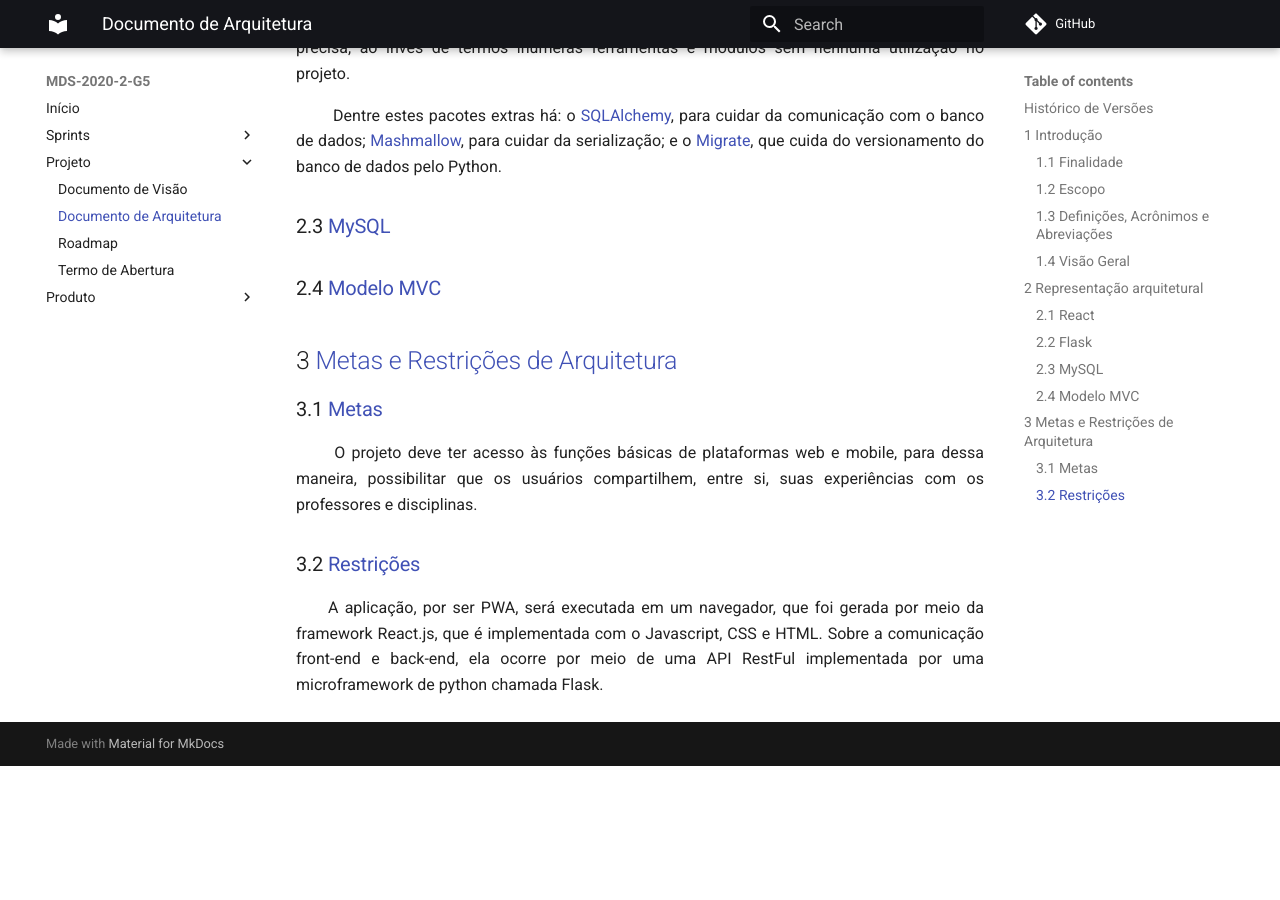
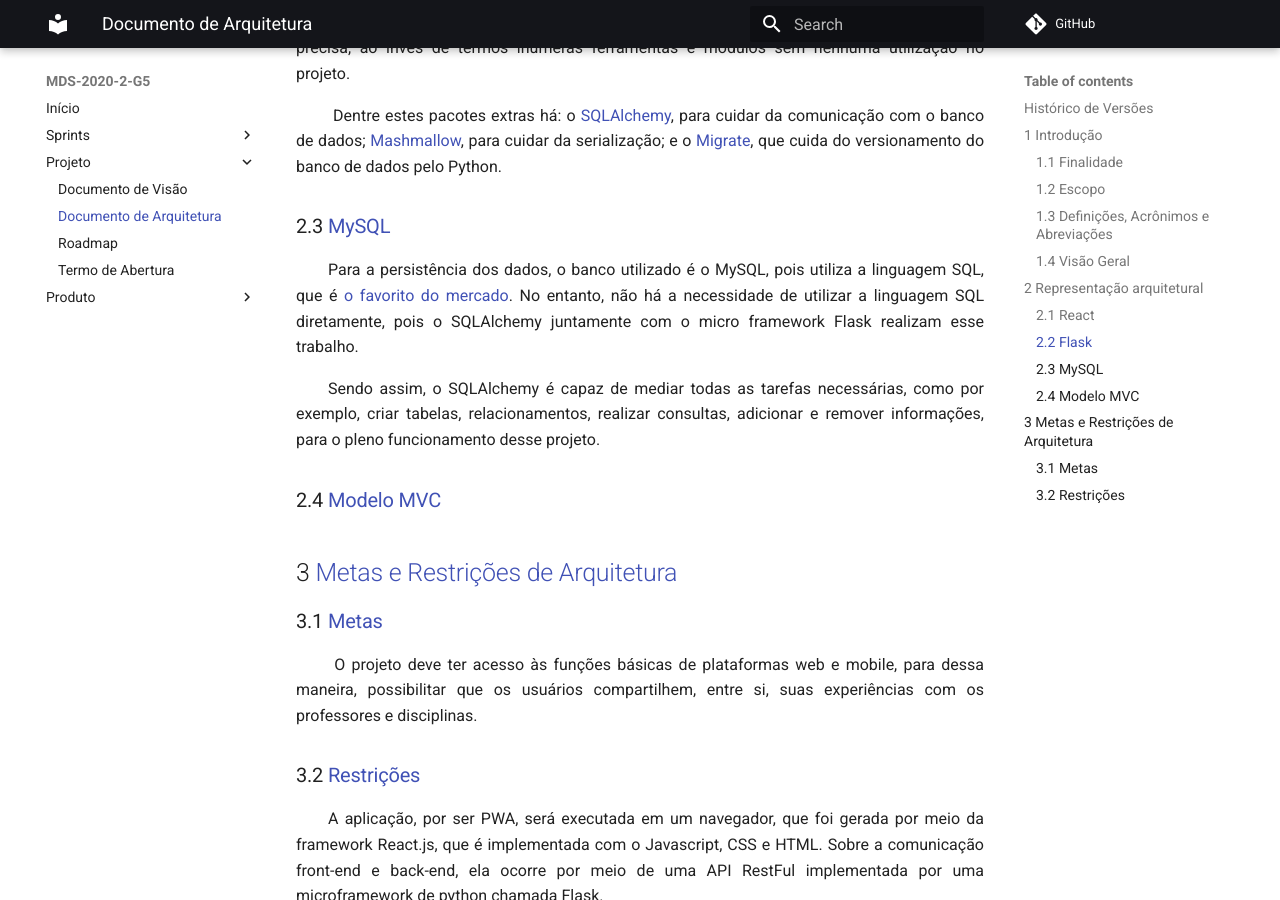
Before and after one commit to fga-eps-mds/2020.2-Anunbis, an MkDocs documentation site: the page built from docs/documentacao/documento-de-arquitetura.md, in a window 1280 px wide and 900 px high, scrolled down 1748 px. Built offline with MkDocs 1.6.1 and Material for MkDocs 9.7.7, drawn with Linux system fonts in a browser that asks for light colours; comment, search, counter and statistics services are not loaded; before the commit the page ends 2514 px from its top, so only the background shows below that.

Commit message:
#42 adicao do topico do mysql no docummento de arquitetura
Co-authored-by: Balbinoo <rodrigo080599@hotmail.com>

```diff
--- a/docs/documentacao/documento-de-arquitetura.md
+++ b/docs/documentacao/documento-de-arquitetura.md
@@ -8,6 +8,7 @@ Data|Versão|Descrição|Autor
 28/02|0.4|Adição do tópico MySQL|Thiago e Rodrigo|
 28/02|0.5|Adição do tópico Modelo MVC|Thiago e Rodrigo|
 28/02|0.6|Adição do conteúdo do tópico Flask|Thiago e Rodrigo|
+
 
 ## 1 <a name="1">Introdução</a>
 
@@ -49,6 +50,11 @@ Data|Versão|Descrição|Autor
 
 
 ### 2.3 <a name="3_2">MySQL</a>
+
+<p align = "justify"> &emsp;&emsp;Para a persistência dos dados, o banco utilizado é o MySQL, pois utiliza a linguagem SQL, que é <a href="https://insights.stackoverflow.com/survey/2020#technology">o favorito do mercado</a>. No entanto, não há a necessidade de utilizar a linguagem SQL diretamente, pois o SQLAlchemy juntamente com o micro framework Flask realizam esse trabalho.</p>
+
+<p align = "justify">&emsp;&emsp;Sendo assim, o SQLAlchemy é capaz de mediar todas as tarefas necessárias, como por exemplo, criar tabelas, relacionamentos, realizar  consultas, adicionar e remover informações, para o pleno funcionamento desse projeto.</p>
+
 ### 2.4 <a name="3_4">Modelo MVC</a>
 
 ## 3 <a name="3">Metas e Restrições de Arquitetura</a>
```
